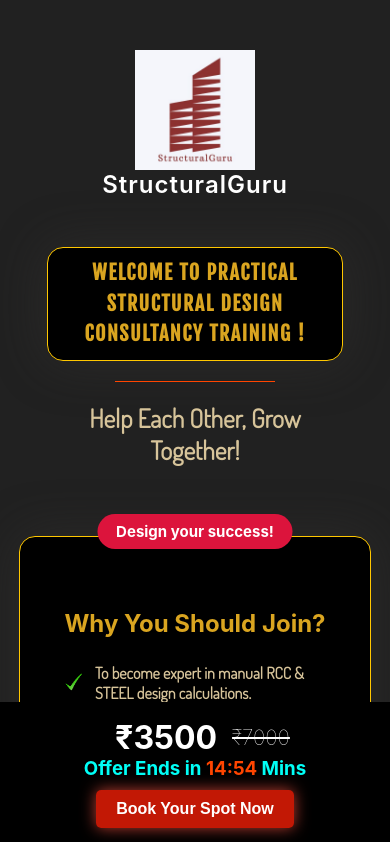
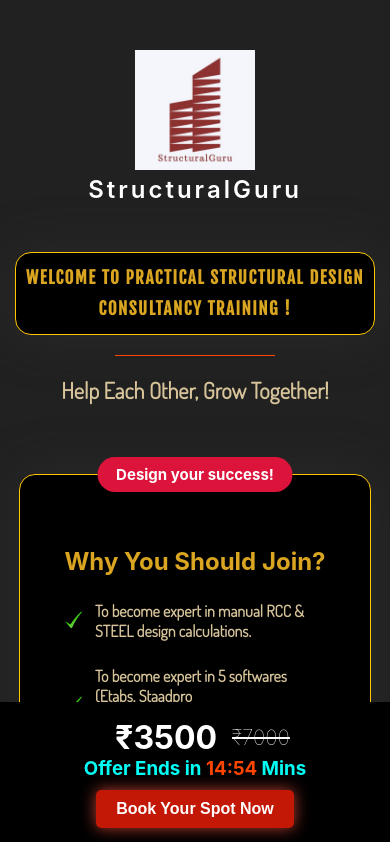
Before and after one commit to gururayar/structural-guru, a React (Create React App) app: page / in a window 390 px wide. Shown: the top 842 px of the page. Built offline with nearby package versions, Linux system fonts and the light colour scheme.

Commit message:
responsive-changes

```diff
--- a/src/components/section_1.css
+++ b/src/components/section_1.css
@@ -25,7 +25,8 @@
 .company-name{
   font-size: 24px;
   font-weight: 600;
-  letter-spacing: 1px;
+  letter-spacing: 2px;
+  margin-top:4px ;
 }
 
 .quotes {
@@ -220,12 +221,17 @@
   }
 
   .quotes {
-    width: 80%;
+    width: 100%;
+  }
+  .company-name{
+
+    letter-spacing: 3px;
+    margin-top:5px ;
   }
   .quotes-center {
     position: absolute;
     left: 50%;
-    top: -2%;
+    top: -1.6%;
     text-align: center;
     transform: translateX(-50%);
 
@@ -242,13 +248,14 @@
     color: goldenrod;
     background-color: black;
     padding: 10px;
+    letter-spacing: 1.5px;
+    font-size: 17px;
 
-    font-size: 20px;
 
     line-height: 30.6224px;
   }
   .motto-quote {
-    font-size: 1.6em;
+    font-size: 1.4em;
   }
 
   .course-main-div {
--- a/src/components/section_1.js
+++ b/src/components/section_1.js
@@ -223,7 +223,7 @@ const Section1 = () => {
                       height={20}
                     />
                   </span>
-                  If selected, join in our company in various positions.
+                  If selected, join in our company in various positions.
 
                 </li>
               </ul>
@@ -249,7 +249,7 @@ const Section1 = () => {
           </div>
 
 
-          <a className="offer-button" href="https://rzp.io/l/phBlT9OqT" target="_blank" rel="noreferrer">
+          <a className="offer-button" href="#paymentId" >
             <button>Register Now</button>
           </a>
 
--- a/src/components/section_2.js
+++ b/src/components/section_2.js
@@ -1,9 +1,38 @@
-import React from "react";
+import React, { useEffect, useRef } from "react";
 import "./section_2.css";
 
-const section2 = () => {
+const Section2 = () => {
+  const sectionRef = useRef(null);
+
+  useEffect(() => {
+    const options = {
+      root: null,
+      rootMargin: "0px",
+      threshold: 0.5, // Adjust this threshold as needed
+    };
+
+    const callback = (entries) => {
+      entries.forEach((entry) => {
+        if (entry.isIntersecting) {
+          // Autoplay the video when section is in view
+          const iframe = sectionRef.current.querySelector("iframe");
+          iframe.src = iframe.src.replace("autoplay=0", "autoplay=1");
+        } else {
+          // Pause the video when section is out of view
+          const iframe = sectionRef.current.querySelector("iframe");
+          iframe.src = iframe.src.replace("autoplay=1", "autoplay=0");
+        }
+      });
+    };
+
+    const observer = new IntersectionObserver(callback, options);
+    observer.observe(sectionRef.current);
+
+    // Cleanup the observer when the component is unmounted
+    return () => observer.disconnect();
+  }, []);
   return (
-    <section className="sec-2 show-animate">
+    <section className="sec-2 show-animate" ref={sectionRef}>
       <div className="video-titles-div">
         <h1 className="yt-title1">
           ABOUT OUR PRACTICAL STRUCTURAL DESIGN CONSULTANCY TRAINING
@@ -15,7 +44,7 @@ const section2 = () => {
         <iframe
           width="900"
           height="550"
-          src="https://www.youtube.com/embed/0npY5ja2xP8?"
+          src="https://www.youtube.com/embed/0npY5ja2xP8?autoplay=0"
           title="YouTube video player"
           frameBorder="0"
           allow="accelerometer; autoplay; clipboard-write; encrypted-media; gyroscope; picture-in-picture; web-share"
@@ -26,4 +55,4 @@ const section2 = () => {
   );
 };
 
-export default section2;
+export default Section2;
--- a/src/components/section_5.js
+++ b/src/components/section_5.js
@@ -4,7 +4,7 @@ import tick from "../assets/tick-symbol.png";
 
 const section5 = () => {
   return (
-    <section className="sec-5 show-animate">
+    <section id="paymentId" className="sec-5 show-animate">
       <div className="payment-info-div">
         <h1 className="payment-title">
           Procedure to Enroll Online Video Mode Training
--- a/src/components/section_6.js
+++ b/src/components/section_6.js
@@ -13,7 +13,7 @@ const section6 = () => {
           <iframe
             width="900"
             height="550"
-            src="https://www.youtube.com/embed/XDGgj2UELBI?si=bhSTa7UduJbwELxp"
+            src="https://www.youtube.com/embed/vFX1HXxcDKA?si=2u_EgvxoMBjL5ViR"
             title="YouTube video player"
             frameborder="0"
             allow="accelerometer; autoplay; clipboard-write; encrypted-media; gyroscope; picture-in-picture; web-share"
```
